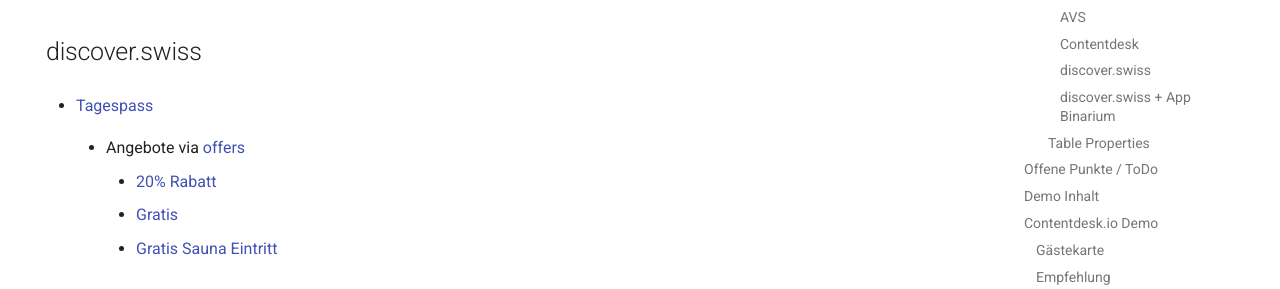
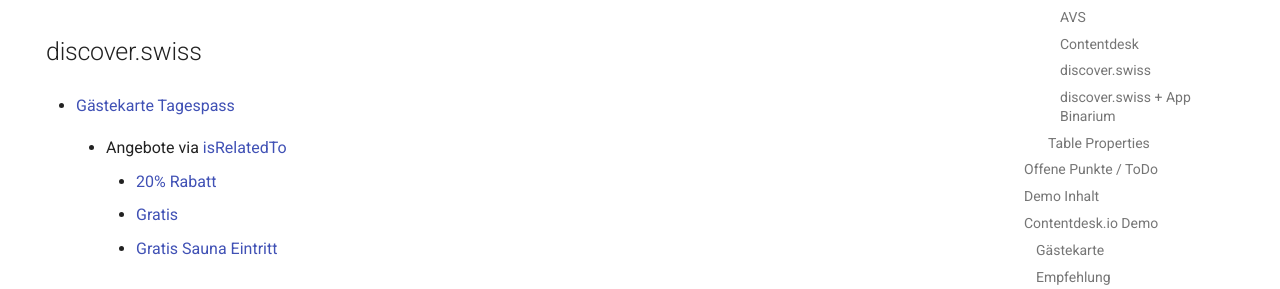
Before and after one commit to tsolenthaler/docs.contentdesk.io, an MkDocs documentation site: the page built from docs/projects/glarnerlandApp.md, in a window 1280 px wide and 900 px high, scrolled down 7446 px. Shown: the part 451-740 px from the top of the window. Built offline with MkDocs 1.6.1 and Material for MkDocs 9.7.7, drawn with Linux system fonts in a browser that asks for light colours.

Commit message:
Refactor gaestekarte.md: Update discover.swiss links and connections

```diff
--- a/docs/projects/glarnerlandApp.md
+++ b/docs/projects/glarnerlandApp.md
@@ -339,9 +339,9 @@
 
 ## discover.swiss
 
-- [Tagespass](https://partner-test.discover.swiss/infocenter/details/Product/ctd_74589a84-bfb9-4fcb-a086-a349ba10205d?tab=0)
+- [Gästekarte Tagespass](https://partner-test.discover.swiss/infocenter/details/Product/ctd_74589a84-bfb9-4fcb-a086-a349ba10205d?tab=0)
 
-    * Angebote via [offers]
+    * Angebote via [isRelatedTo]
 
         * [20% Rabatt](https://partner-test.discover.swiss/infocenter/details/Product/ctd_07314839-1d34-4205-bee2-8615d8e44fa8?tab=0)
         * [Gratis](https://partner-test.discover.swiss/infocenter/details/Product/ctd_562d0dd4-8c33-462b-b166-2242e5779bc8?tab=0)
```
